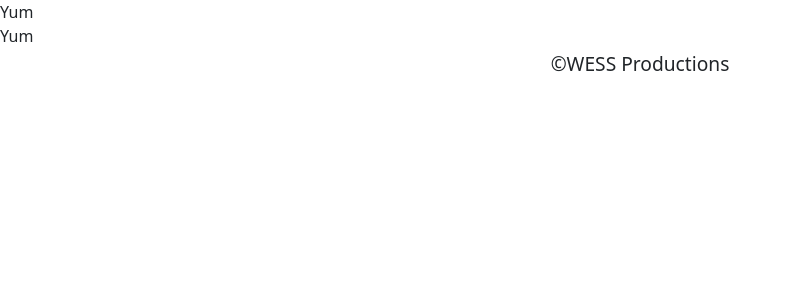
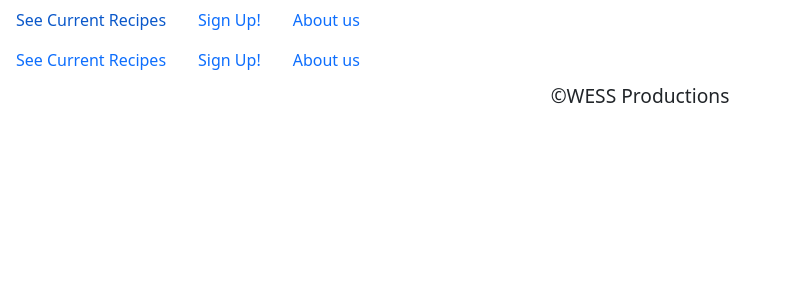
Before and after one commit to WESS-Productions/Recipe-App-Frontend, a React (Create React App) app: page /header in a window 1280 px wide. Shown: the top 300 px of the page, without its empty margins (0-792 px from the left). Built offline with nearby package versions, Linux system fonts and the light colour scheme.

Commit message:
header and navigation functional

```diff
--- a/src/componets/Header.js
+++ b/src/componets/Header.js
@@ -1,13 +1,11 @@
-import React from "react"
+import Navigation from "./Navigation"
 
-
-const Header = () => {
-    return (
-        <>
-        <header>Yum</header>
-        </>
+const Header = ({ current_user }) => {
+    return(
+        <header className="header">
+            <Navigation current_user={current_user} />
+        </header>
     )
-
 }
 
 export default Header
--- a/src/componets/Navigation.js
+++ b/src/componets/Navigation.js
@@ -1,12 +1,91 @@
 import React from "react"
+import { Nav, NavItem } from "reactstrap"
+import { NavLink, useNavigate } from "react-router-dom"
+import { useState } from "react"
 
 
-const Navigation = () => {
-    return (
-    <>
-    <header>Yum</header>
-    </>
+
+const Navigation = ({ current_user }) => {
+    const [currentUser, setCurrentUser] = useState(null)
+    const url = "http://localhost:3001"
+
+    const navigate = useNavigate()
+
+    const logout = () => {
+        fetch(`${url}/logout`, {
+          headers: {
+            "Content-Type": 'application/json',
+            "Authorization": localStorage.getItem("token") //retrieve the token
+          },
+          method: 'DELETE'
+        })
+        .then(payload => {
+        localStorage.removeItem("token")  // remove the token
+        setCurrentUser(null)
+      })
+      .catch(error => console.log("log out errors: ", error))
+      }
+
+
+    const handleClick = () => {
+        logout()
+        navigate('/')
+      }
+      return(
+        <>
+            <Nav className="nav">
+                {current_user && (
+                    <>
+
+                        <NavLink to = '/'>
+               {/* <img our logo asset will go here */}
+                        </NavLink>
+                        <NavItem>
+                            <NavLink to="/protectedmyrecipes" className="nav-link">
+                                My Recipes
+                            </NavLink>
+                        </NavItem>
+                        <NavItem>
+                            <NavLink to="/recipeindex" className="nav-link">
+                                Current Recipes
+                            </NavLink>
+                        </NavItem>
+                        <NavItem>
+                            <NavLink to="/newrecipe" className="nav-link">
+                                Add A New Recipe
+                            </NavLink>
+                        </NavItem>
+                        <NavItem>
+                            <NavLink onClick={handleClick} to="/" className="nav-link">
+                                Log Out
+                            </NavLink>
+                        </NavItem>
+                    </>
+                )}
+                {!current_user && (
+                    <>
+                        <NavLink to = '/'>
+                            {/* our logo asset will go here */}
+                        </NavLink>
+                        <NavItem>
+                            <NavLink to="/recipeindex" className="nav-link">
+                                See Current Recipes
+                            </NavLink>
+                        </NavItem>
+                        <NavItem>
+                            <NavLink to="/signup" className="nav-link">
+                                Sign Up!
+                            </NavLink>
+                        </NavItem>
+                        <NavItem>
+                            <NavLink  to="/aboutus" className="nav-link">
+                                About us
+                            </NavLink>
+                        </NavItem>
+                    </>
+                )}
+            </Nav>
+        </>
     )
 }
-
 export default Navigation
```
